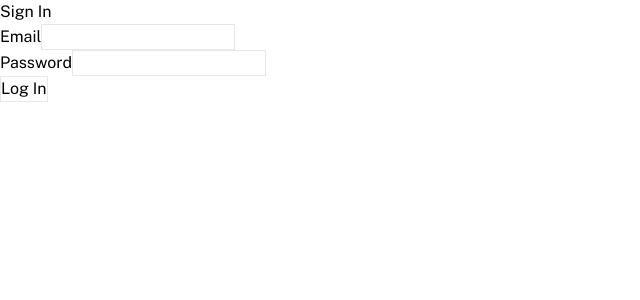
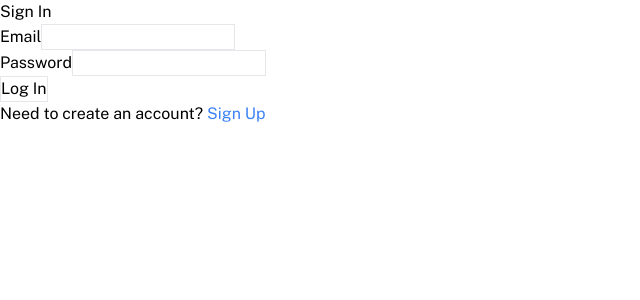
Before and after one commit to emestabillo/personal-finance-app, a Next.js app in the folder client/: page / in a window 1280 px wide. Shown: the top 300 px of the page, without its empty margins (0-640 px from the left). Built offline with nearby package versions, Linux system fonts and the light colour scheme.

Commit message:
Edit login and signup

```diff
--- a/client/src/app/page.tsx
+++ b/client/src/app/page.tsx
@@ -1,11 +1,9 @@
-// import Register from "@/components/Register";
-import Login from "@/components/LogIn";
+import Auth from "@/components/Auth";
 
 export default function Home() {
   return (
-    <div>
-      {/* <Register /> */}
-      <Login />
-    </div>
+    <>
+      <Auth />
+    </>
   );
 }
--- /dev/null
+++ b/client/src/components/Auth.tsx
@@ -0,0 +1,22 @@
+"use client";
+import Login from "./LogIn";
+import Register from "./Register";
+import { useState } from "react";
+
+export default function Auth() {
+  const [showRegister, setShowRegister] = useState(false);
+
+  const toggleAuthView = () => {
+    setShowRegister((prev) => !prev);
+  };
+
+  return (
+    <>
+      {showRegister ? (
+        <Register onToggle={toggleAuthView} />
+      ) : (
+        <Login onToggle={toggleAuthView} />
+      )}
+    </>
+  );
+}
--- a/client/src/components/LogIn.tsx
+++ b/client/src/components/LogIn.tsx
@@ -16,10 +16,13 @@ const schema = z.object({
       }),
   }),
 });
+interface LoginProps {
+  onToggle: () => void;
+}
 
 type SignupValidationSchemaType = z.infer<typeof schema>;
 
-export default function Login() {
+export default function Login({ onToggle }: LoginProps) {
   const [serverError, setServerError] = useState<string | null>(null);
   const router = useRouter();
 
@@ -92,6 +95,12 @@ export default function Login() {
           Log In
         </button>
       </form>
+      <p>
+        Need to create an account?{" "}
+        <button className="text-blue-500" onClick={onToggle}>
+          Sign Up
+        </button>
+      </p>
     </div>
   );
 }
--- a/client/src/components/Register.tsx
+++ b/client/src/components/Register.tsx
@@ -47,9 +47,13 @@ const schema = z
     path: ["confirmPassword"],
   });
 
+interface RegisterProps {
+  onToggle: () => void;
+}
+
 type SignupValidationSchemaType = z.infer<typeof schema>;
 
-export default function Register() {
+export default function Register({ onToggle }: RegisterProps) {
   const [serverError, setServerError] = useState<string | null>(null);
 
   const {
@@ -124,6 +128,12 @@ export default function Register() {
         <button className="border solid" type="submit">
           Sign Up
         </button>
+        <p>
+          Already have an account?{" "}
+          <button className="text-blue-500" onClick={onToggle}>
+            Log In
+          </button>
+        </p>
       </form>
     </div>
   );
```
